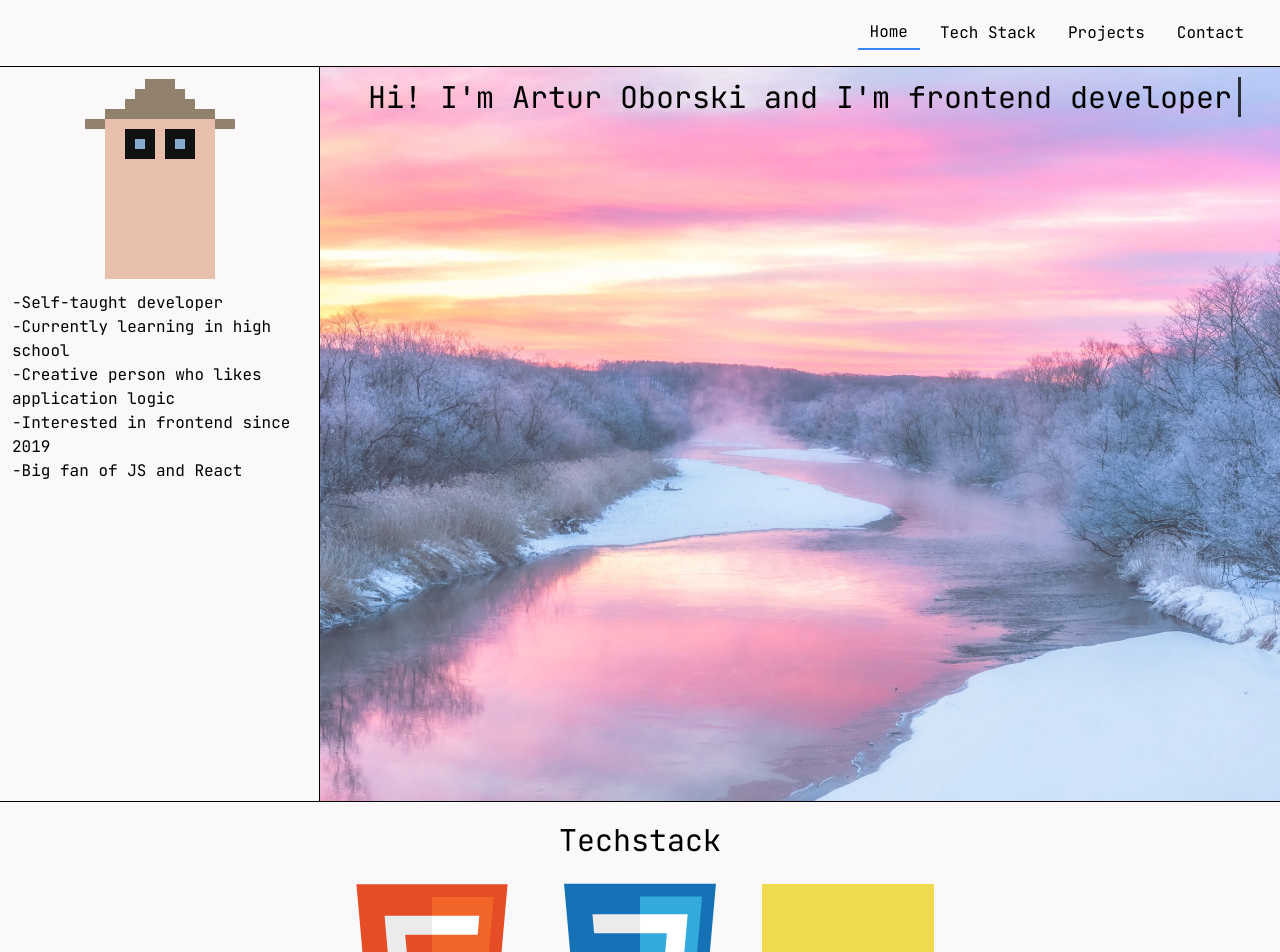
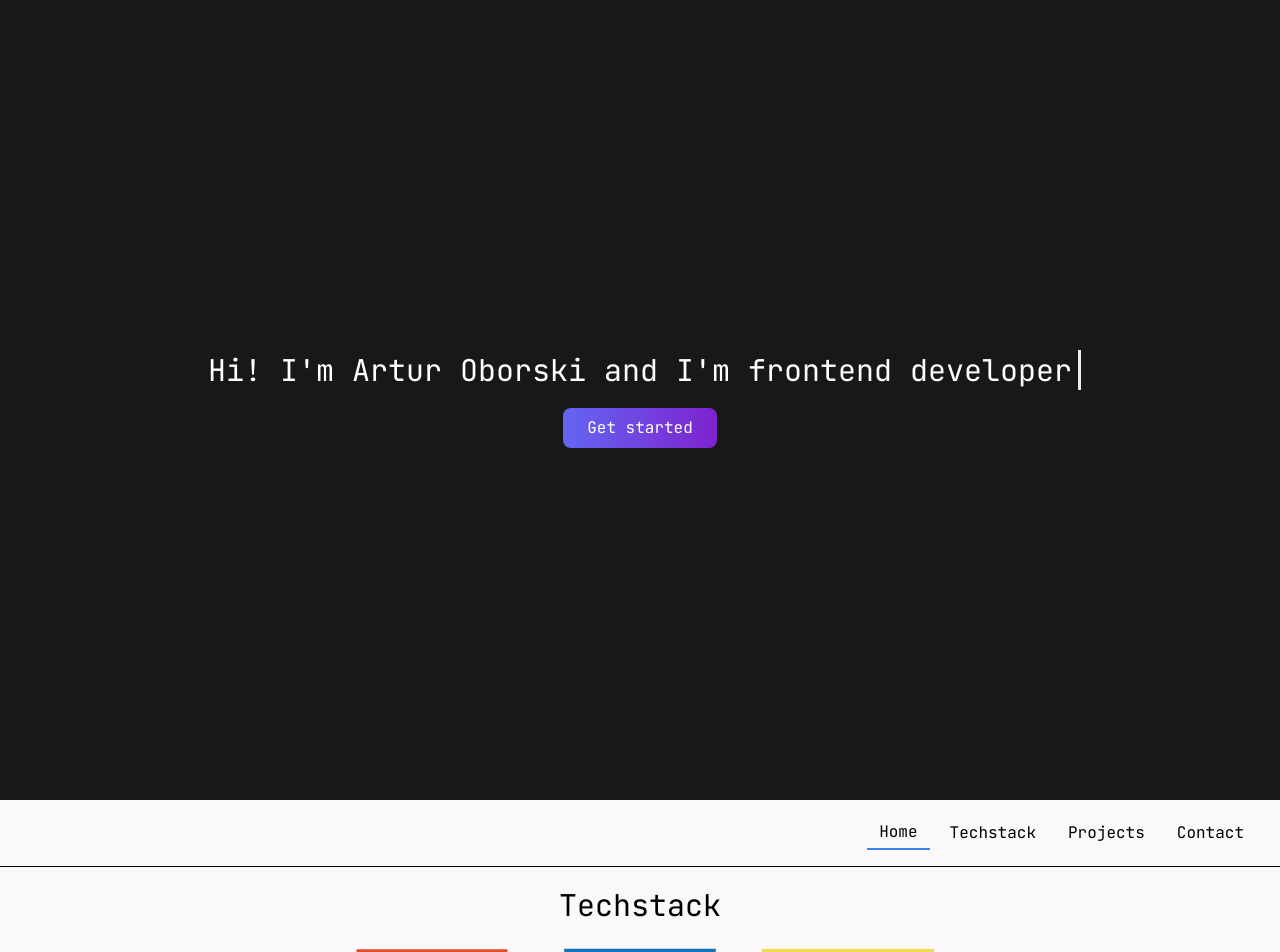
Before and after one commit to Artiu/artiu.github.io, a Next.js app: page / in a window 1280 px wide. Shown: the top 952 px of the page. Built offline with nearby package versions, Linux system fonts and the light colour scheme.

Commit message:
Next changes

```diff
--- a/components/AppearingText.js
+++ b/components/AppearingText.js
@@ -26,7 +26,7 @@ export default function AppearingText({ children }) {
     return (
         <p>
             {text.text}
-            <span className="relative after:h-full after:absolute after:top-0 after:left-6 after:w-1/6 after:bg-black/80 after:animate-disappearing">
+            <span className="relative after:h-full after:absolute after:top-0 after:left-6 after:w-1/6 after:bg-white after:animate-disappearing">
                 {text.lastLetter}
             </span>
         </p>
--- a/components/Avatar.js
+++ /dev/null
@@ -1,42 +0,0 @@
-export default function Avatar() {
-    /* prettier-ignore */
-    const data = [
-        ["", "", "", "", "", "", "hair", "hair", "hair", "", "", "", "", "", ""],
-        ["", "", "", "", "", "hair", "hair", "hair", "hair", "hair", "", "", "", "", ""],
-        ["", "", "", "", "hair", "hair", "hair", "hair", "hair", "hair", "hair", "", "", "", ""],
-        ["", "", "hair", "hair", "hair", "hair", "hair", "hair", "hair", "hair", "hair", "hair", "hair", "", ""],
-        ["hair", "hair", "skin", "skin", "skin", "skin", "skin", "skin", "skin", "skin", "skin", "skin", "skin", "hair", "hair",],
-        ["", "", "skin", "skin", "eye-border", "eye-border", "eye-border", "skin", "eye-border", "eye-border", "eye-border", "skin", "skin", "", "",],
-        ["", "", "skin", "skin", "eye-border", "eye", "eye-border", "skin", "eye-border", "eye", "eye-border", "skin", "skin", "", "",],
-        ["", "", "skin", "skin", "eye-border", "eye-border", "eye-border", "skin", "eye-border", "eye-border",  "eye-border", "skin", "skin", "", "",],
-        ["", "", "skin", "skin", "skin", "skin", "skin", "skin", "skin", "skin", "skin", "skin", "skin", "", "",],
-        ["", "", "skin", "skin", "skin", "skin", "skin", "skin", "skin", "skin", "skin", "skin", "skin", "", "",],
-        ["", "", "skin", "skin", "skin", "skin", "skin", "skin", "skin", "skin", "skin", "skin", "skin", "", "",],
-        ["", "", "skin", "skin", "skin", "skin", "skin", "skin", "skin", "skin", "skin", "skin", "skin", "", "",],
-        ["", "", "skin", "skin", "skin", "skin", "skin", "skin", "skin", "skin", "skin",  "skin", "skin", "", "",],
-        ["", "", "skin", "skin", "skin", "skin", "skin", "skin", "skin", "skin", "skin", "skin", "skin", "", "",],
-        ["", "", "skin",  "skin", "skin", "skin", "skin", "skin", "skin", "skin", "skin", "skin", "skin", "", "",],
-        ["", "", "skin", "skin", "skin", "skin", "skin", "skin", "skin", "skin", "skin", "skin", "skin", "", "",],
-        ["", "", "skin", "skin", "skin", "skin", "skin", "skin", "skin", "skin", "skin", "skin", "skin", "", "",],
-        ["", "", "skin", "skin", "skin", "skin", "skin", "skin", "skin", "skin", "skin", "skin", "skin", "", "",],
-        ["", "", "skin", "skin", "skin", "skin", "skin", "skin", "skin", "skin", "skin", "skin", "skin", "", "",],
-        ["", "", "skin", "skin", "skin", "skin", "skin", "skin", "skin", "skin", "skin", "skin", "skin", "", "",],
-    ];
-
-    const classes = {
-        skin: "bg-skin",
-        eye: "bg-eye",
-        "eye-border": "bg-eye-border",
-        hair: "bg-hair",
-    };
-
-    return (
-        <div className="border-1 grid grid-cols-15 grid-rows-20 w-40 h-50">
-            {data.map((row) => {
-                return row.map((item, index) => {
-                    return <div className={item ? classes[item] : ""} key={index}></div>;
-                });
-            })}
-        </div>
-    );
-}
--- a/components/HomeComponent.js
+++ b/components/HomeComponent.js
@@ -2,7 +2,7 @@ import { useEffect, useRef } from "react";
 import AppearingText from "./AppearingText";
 import useIntersectionObserver from "../hooks/useIntersectionObserver";
 
-export default function HomeComponent({ setOnScreen }) {
+export default function HomeComponent({ setOnScreen, scroll }) {
     const homeRef = useRef();
     const isOnScreen = useIntersectionObserver(homeRef);
 
@@ -15,16 +15,18 @@ export default function HomeComponent({ setOnScreen }) {
     return (
         <div
             id="home"
-            className="w-full min-h-home bg-[url('/background2.jpg')] bg-cover bg-bottom"
+            className="w-full min-h-screen flex flex-col items-center justify-center gap-5 bg-black/90 text-white"
             ref={homeRef}
         >
-            <div className="h-full bg-white/20">
-                <h1 className="text-3xl text-center pt-3">
-                    <AppearingText>
-                        {"Hi! I'm Artur Oborski and I'm frontend developer"}
-                    </AppearingText>
-                </h1>
-            </div>
+            <h1 className="text-3xl text-center px-2">
+                <AppearingText>{"Hi!\nI'm Artur Oborski and I'm frontend developer"}</AppearingText>
+            </h1>
+            <button
+                className="py-2 px-6 bg-gradient-to-r from-indigo-500 to-purple-700 rounded-lg hover:from-indigo-600 hover:to-purple-800"
+                onClick={scroll}
+            >
+                Get started
+            </button>
         </div>
     );
 }
--- a/components/Navbar.js
+++ b/components/Navbar.js
@@ -1,34 +1,21 @@
-export default function Navbar({ onScreen }) {
-    const scrollToView = (id) => {
-        const top = document.getElementById(id).offsetTop - 66;
-        window.scrollTo(0, top);
-    };
+export default function Navbar({ onScreen, scrollToView }) {
+    const viewsNames = ["Home", "Techstack", "Projects", "Contact"];
     return (
-        <nav className="py-4 px-6 flex justify-end gap-2 sticky top-0 bg-background z-40">
-            <button
-                onClick={() => scrollToView("home")}
-                className={`py-1 px-3 ${onScreen == "home" && "border-b-2 border-blue-500"}`}
-            >
-                Home
-            </button>
-            <button
-                onClick={() => scrollToView("techstack")}
-                className={`py-1 px-3 ${onScreen == "techstack" && "border-b-2 border-blue-500"}`}
-            >
-                Tech Stack
-            </button>
-            <button
-                onClick={() => scrollToView("projects")}
-                className={`py-1 px-3 ${onScreen == "projects" && "border-b-2 border-blue-500"}`}
-            >
-                Projects
-            </button>
-            <button
-                onClick={() => scrollToView("contact")}
-                className={`py-1 px-3 ${onScreen == "contact" && "border-b-2 border-blue-500"}`}
-            >
-                Contact
-            </button>
+        <nav className="py-4 px-6 flex justify-end gap-2 sticky top-0 bg-background z-40 border-b border-black">
+            {viewsNames.map((item, index) => {
+                const lowerCasedName = item.toLowerCase();
+                return (
+                    <button
+                        key={index}
+                        onClick={() => scrollToView(lowerCasedName)}
+                        className={`py-1 px-3 ${
+                            onScreen === lowerCasedName && "border-b-2 border-blue-500"
+                        }`}
+                    >
+                        {item}
+                    </button>
+                );
+            })}
         </nav>
     );
 }
--- a/components/Projects.js
+++ b/components/Projects.js
@@ -46,7 +46,7 @@ export default function Projects({ setOnScreen }) {
         }
     }, [isOnScreen]);
     return (
-        <div className="py-5 flex flex-col gap-6 border-t border-black" ref={projectsRef}>
+        <div className="py-5 flex flex-col gap-6" ref={projectsRef}>
             <h2 className="text-3xl text-center" id="projects">
                 My projects
             </h2>
--- a/components/Sidebar.js
+++ /dev/null
@@ -1,21 +0,0 @@
-import Avatar from "./Avatar";
-
-export default function Sidebar() {
-    const texts = [
-        "Self-taught developer",
-        "Currently learning in high school",
-        "Creative person who likes application logic",
-        "Interested in frontend since 2019",
-        "Big fan of JS and React",
-    ];
-    return (
-        <div className="max-w-xs p-3 flex flex-col items-center gap-3 border-r border-r-black">
-            <Avatar />
-            <ul>
-                {texts.map((item, index) => {
-                    return <li key={index}>-{item}</li>;
-                })}
-            </ul>
-        </div>
-    );
-}
--- a/components/Techstack.js
+++ b/components/Techstack.js
@@ -21,7 +21,7 @@ export default function Techstack({ setOnScreen }) {
         }
     }, [isOnScreen]);
     return (
-        <div id="techstack" className="py-5 border-t border-black" ref={techStackRef}>
+        <div id="techstack" className="py-5 px-3" ref={techStackRef}>
             <h2 className="text-3xl text-center mb-6">Techstack</h2>
             <div className="flex flex-wrap max-w-3xl mx-auto gap-8 justify-center">
                 {technologies.map((name, index) => {
--- a/pages/index.js
+++ b/pages/index.js
@@ -4,11 +4,15 @@ import Contact from "../components/Contact";
 import HomeComponent from "../components/HomeComponent";
 import Navbar from "../components/Navbar";
 import Projects from "../components/Projects";
-import Sidebar from "../components/Sidebar";
 import Techstack from "../components/Techstack";
 
 export default function Home() {
     const [onScreen, setOnScreen] = useState("home");
+
+    const scrollToView = (id) => {
+        const top = document.getElementById(id).offsetTop - 66;
+        window.scrollTo(0, top);
+    };
     return (
         <div>
             <Head>
@@ -29,14 +33,13 @@ export default function Home() {
                 <meta property="og:type" content="website" />
                 <title>Artur Oborski | Frontend developer</title>
             </Head>
-            <Navbar onScreen={onScreen} />
-            <div className="flex border-t border-black">
-                <Sidebar />
-                <HomeComponent setOnScreen={setOnScreen} />
+            <HomeComponent setOnScreen={setOnScreen} scroll={() => scrollToView("techstack")} />
+            <div>
+                <Navbar onScreen={onScreen} scrollToView={scrollToView} />
+                <Techstack setOnScreen={setOnScreen} />
+                <Projects setOnScreen={setOnScreen} />
+                <Contact setOnScreen={setOnScreen} />
             </div>
-            <Techstack setOnScreen={setOnScreen} />
-            <Projects setOnScreen={setOnScreen} />
-            <Contact setOnScreen={setOnScreen} />
         </div>
     );
 }
```
Also changed, not shown: public/background2.jpg (deleted), 1 other file (tests, documents, lock files or other folders).
